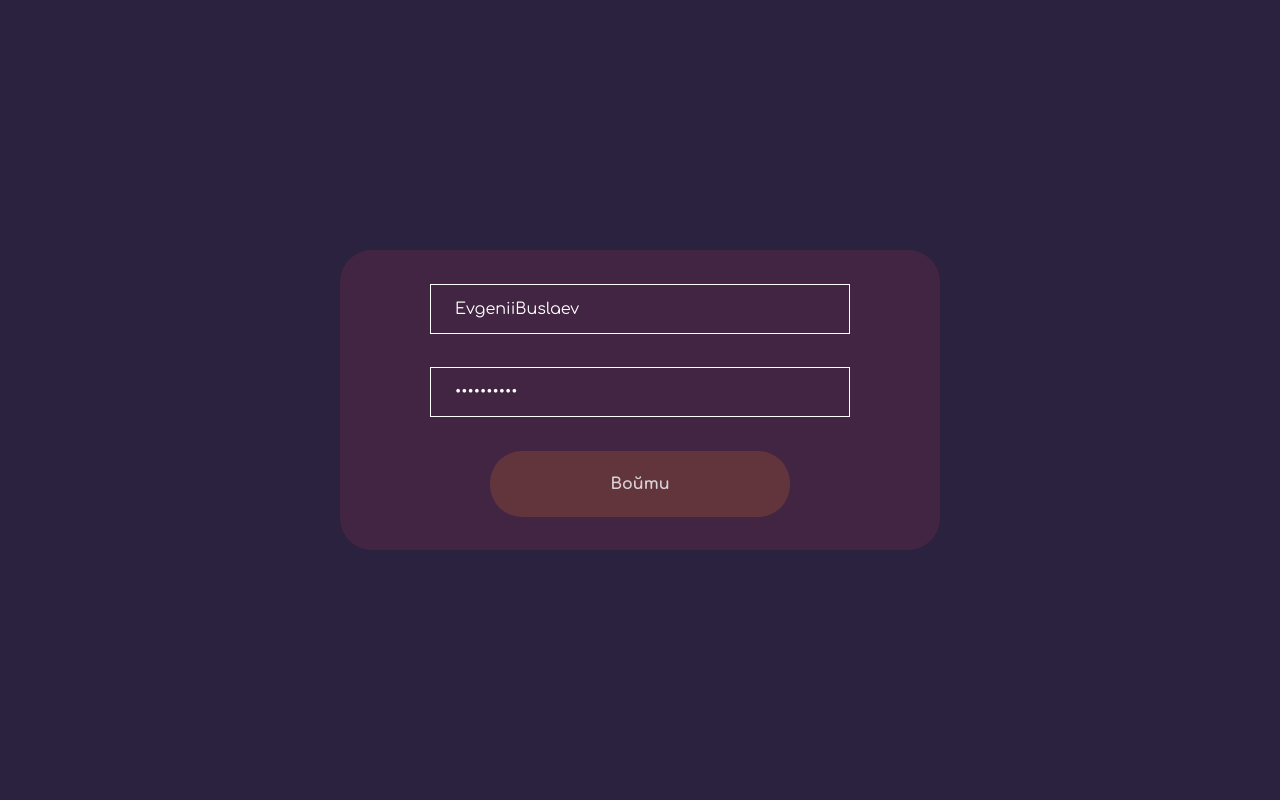
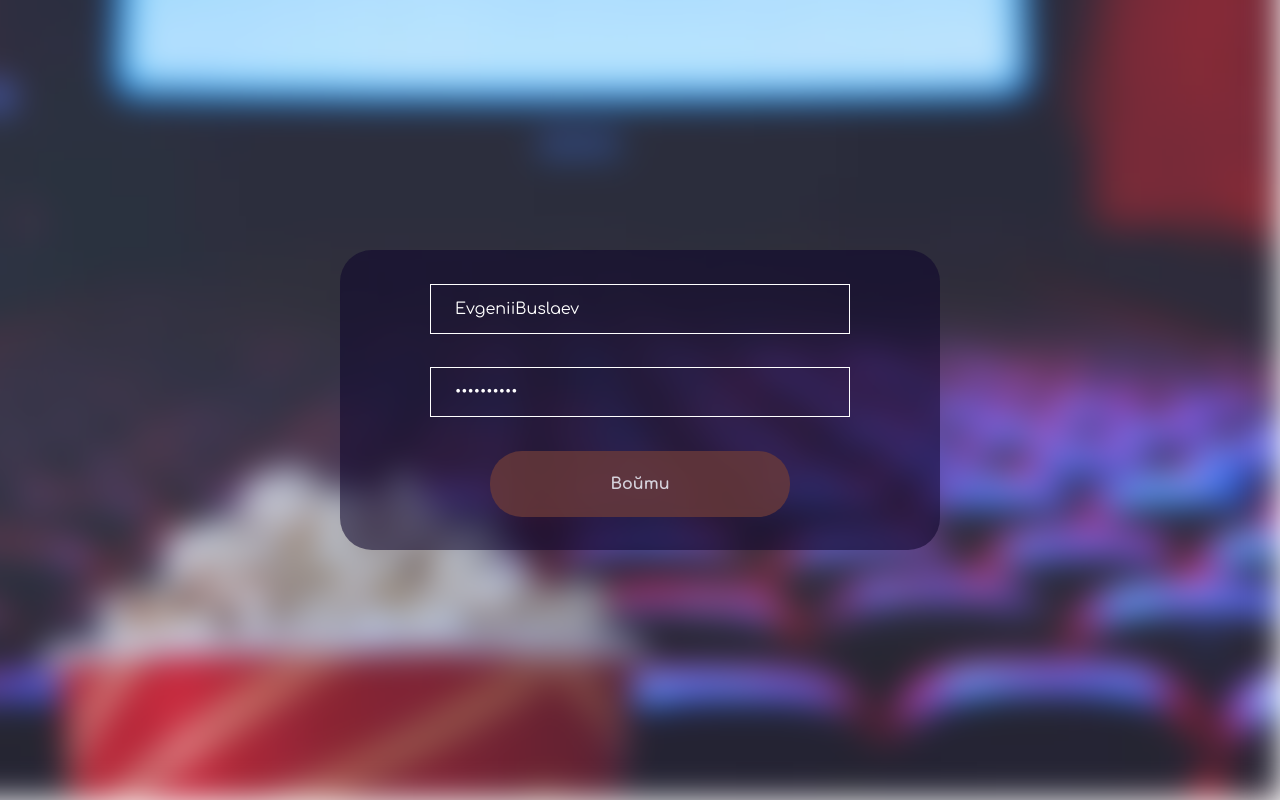
Before and after one commit to Evgenii-Buslaev/MoviesFinderAppReact, a React (Create React App) app: page / in a window 1280 px wide. Built offline with nearby package versions, Linux system fonts and the light colour scheme; no server answers.

Commit message:
Added blurred bg image for login page

```diff
--- a/src/components/DataContainer/DataContainer.module.css
+++ b/src/components/DataContainer/DataContainer.module.css
@@ -1,13 +1,13 @@
 .item {
   margin: 1rem;
   width: 300px;
-  height: 200px;
+  height: 150px;
   display: flex;
   justify-content: center;
   align-items: center;
   border-radius: 2rem;
   box-shadow: 0.1rem 0.1rem 1rem rgb(121, 121, 121);
-  background-color: rgb(49, 43, 53);
+  background-color: rgba(49, 43, 53, 0.473);
   cursor: pointer;
 }
 
--- a/src/components/Login/Login.jsx
+++ b/src/components/Login/Login.jsx
@@ -13,6 +13,7 @@ function Login({ login }) {
 
   return (
     <div className={styles.cont}>
+      <div className={styles.blur}></div>
       <form className={styles.form} onSubmit={(e) => loginApp(e)}>
         <input
           className={styles.input}
--- a/src/components/Login/Login.module.css
+++ b/src/components/Login/Login.module.css
@@ -4,17 +4,34 @@
   display: flex;
   justify-content: center;
   align-items: center;
-  background-color: rgb(43, 34, 63);
+  overflow: hidden;
+}
+
+.blur {
+  position: absolute;
+  bottom: 0;
+  right: 0;
+  width: 110vw;
+  height: 110vh;
+  background-image: url("../../images/login/background.jpg");
+  -webkit-background-size: cover;
+  -moz-background-size: cover;
+  -o-background-size: cover;
+  background-size: cover;
+  background-repeat: no-repeat;
+  z-index: 0;
+  filter: blur(1rem);
 }
 
 .form {
+  position: relative;
   display: flex;
   flex-direction: column;
   justify-content: space-evenly;
   align-items: center;
   width: 600px;
   height: 300px;
-  background-color: rgb(66, 37, 66);
+  background-color: rgba(13, 4, 44, 0.555);
   border-radius: 2rem;
 }
 
```
Also changed, not shown: src/images/login/background.jpg (added).
